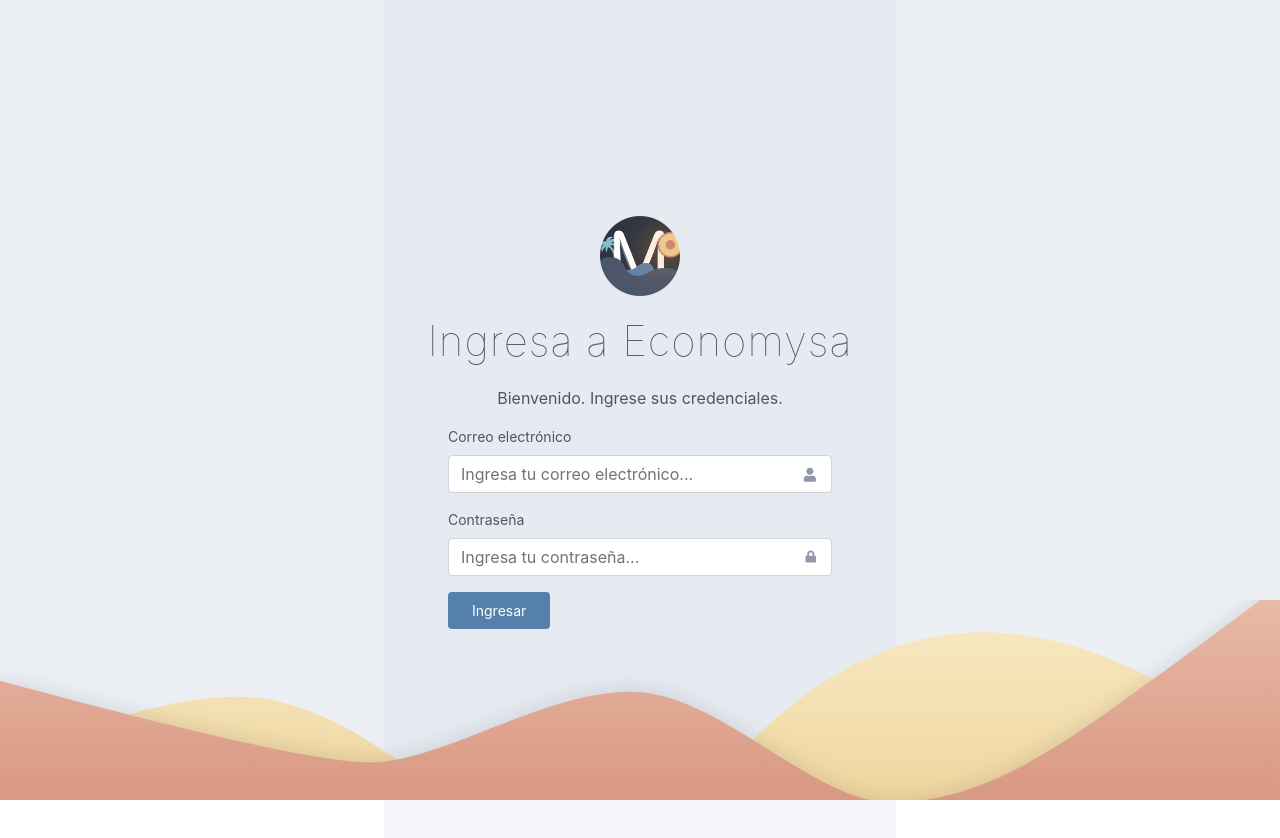
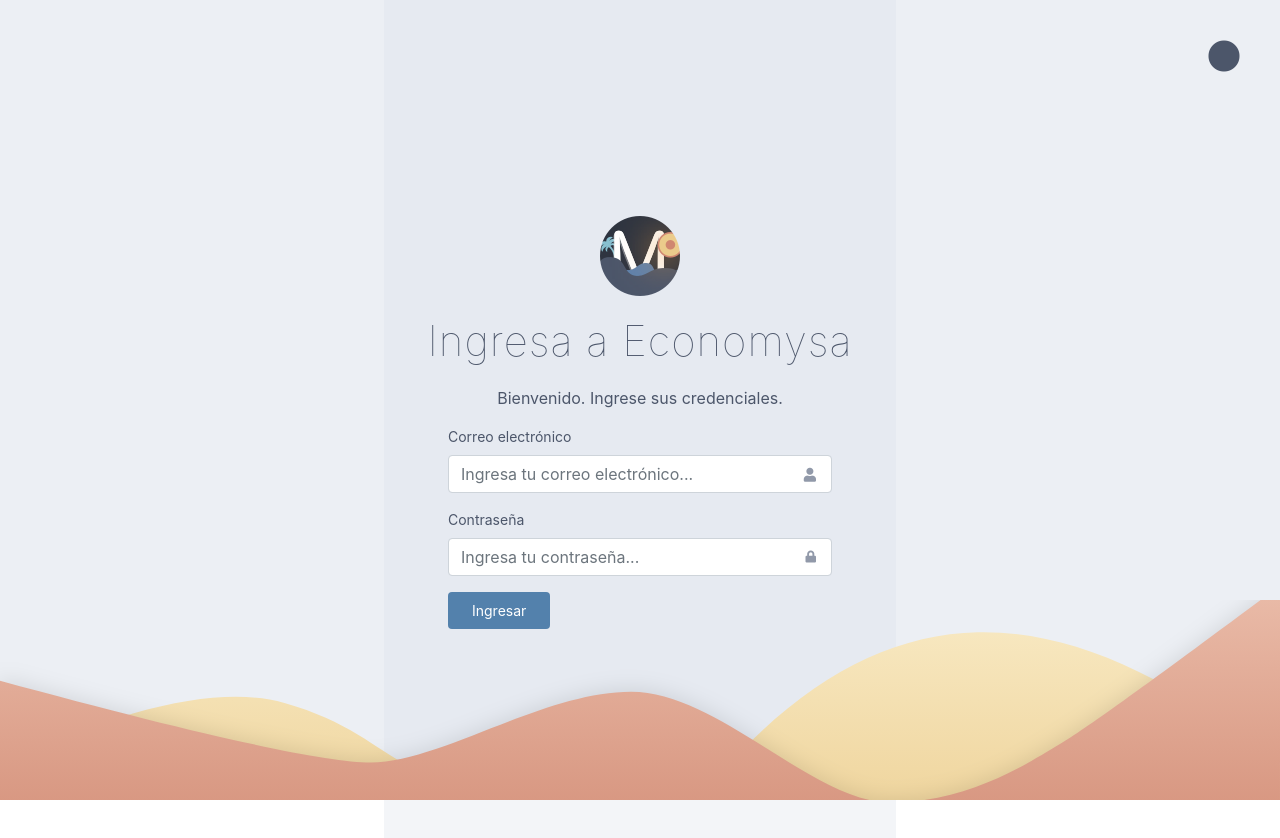
Before and after one commit to Franco-Ezequiel-Marchegiani/Economysa, a React (Create React App) app: page /login in a window 1280 px wide. Shown: the top 838 px of the page. Built offline with nearby package versions, Linux system fonts and the light colour scheme.

Commit message:
cree la lógica para el login con darkmode

```diff
--- a/src/components/Login/Login.css
+++ b/src/components/Login/Login.css
@@ -1,6 +1,17 @@
 .loginContainerAll{
     background-color: rgba(216, 222, 233, 0.3);
     height: 100vh;
+    position: relative;
+}
+.btn-darkModeLogin{
+    border: none;
+    width: 32px;
+    height: 32px;
+    font-size: 32px;
+    font-weight: bold;
+    position: absolute;
+    top: 40px;
+    right: 40px;
 }
 .btn-datosFormRegister{
     color: #fff;
--- a/src/components/Login/Login.js
+++ b/src/components/Login/Login.js
@@ -1,16 +1,19 @@
-import React from 'react';
+import React, {useState} from 'react';
 import './Login.css';
 import { Form } from 'react-bootstrap';
 import Logo from '../../images/logo.png'
+import LoginDarkMode from './LoginDarkMode';
 function Login() {
+  const [darkMode, setDarkMode] = useState(false);
+  console.log(darkMode);
   return (
+    <section>
+    {darkMode === false ?
       <section className="loginContainerAll">
+        <i onClick={() => setDarkMode(true)} class="fas fa-circle btn-darkModeLogin"></i>
           <div>
               <main className='prueba'>
                   <div className='loginContainer'>
-                    <div>
-                      <span className='btn-darkModeLogin'></span>
-                    </div>
                       <div className='loginContent'>
                       <div className='iconLoginContainer'>
                         <img src={Logo} alt="" />
@@ -41,6 +44,10 @@
               </main>
             </div>
       </section>
+
+      : <LoginDarkMode/> }
+    </section>
+
   );
 }
 
--- /dev/null
+++ b/src/components/Login/LoginDarkMode.js
@@ -0,0 +1,54 @@
+import React, {useState} from 'react';
+import './Login.css';
+import { Form } from 'react-bootstrap';
+import Logo from '../../images/logo.png'
+import Login from './Login';
+function LoginDarkMode() {
+    const [darkMode, setDarkMode] = useState(true);
+  console.log(darkMode);
+  return (
+      <section>
+          {darkMode === true ?
+            <section className="loginContainerAll">
+                <i onClick={() => setDarkMode(false)} class="fas fa-circle btn-darkModeLogin"></i>
+                    <div>
+                        <main className='prueba'>
+                            <div className='loginContainer'>
+                                <div className='loginContent'>
+                                <div className='iconLoginContainer'>
+                                    <img src={Logo} alt="" />
+                                </div>
+                                    <h1 className='titleLogin'><span>DARKMODE a</span> <span>Economysa</span></h1>
+                                    <p className='parrafoLogin'>Bienvenido. Ingrese sus credenciales.</p>
+                                    <Form className='formLogin'>
+                                        <Form.Group className="mb-3 inputRegister" controlId="formBasicEmail">
+                                        <Form.Label>Correo electrónico</Form.Label>
+                                            <Form.Control type="email" placeholder="Ingresa tu correo electrónico..." />
+                                            <i class="fas fa-user"></i>
+                                        </Form.Group>
+
+                                        <Form.Group className="mb-3 inputRegister" controlId="formBasicPassword">
+                                        <Form.Label>Contraseña</Form.Label>
+                                            <Form.Control type="password" placeholder="Ingresa tu contraseña..." />
+                                            <i className="fas fa-lock"></i>
+                                        </Form.Group>
+                                        <button className='btn-datosFormRegister' type="submit">
+                                        Ingresar
+                                        </button>
+                                    </Form>
+                                </div>
+                                </div>
+                                <div className='imagenFondo'>
+
+                                </div>
+                        </main>
+                    </div>
+            </section>
+            :
+            <Login/>
+          }
+      </section>
+  );
+}
+
+export default LoginDarkMode;
```
Lines whose indentation alone changed are shown as unchanged.
